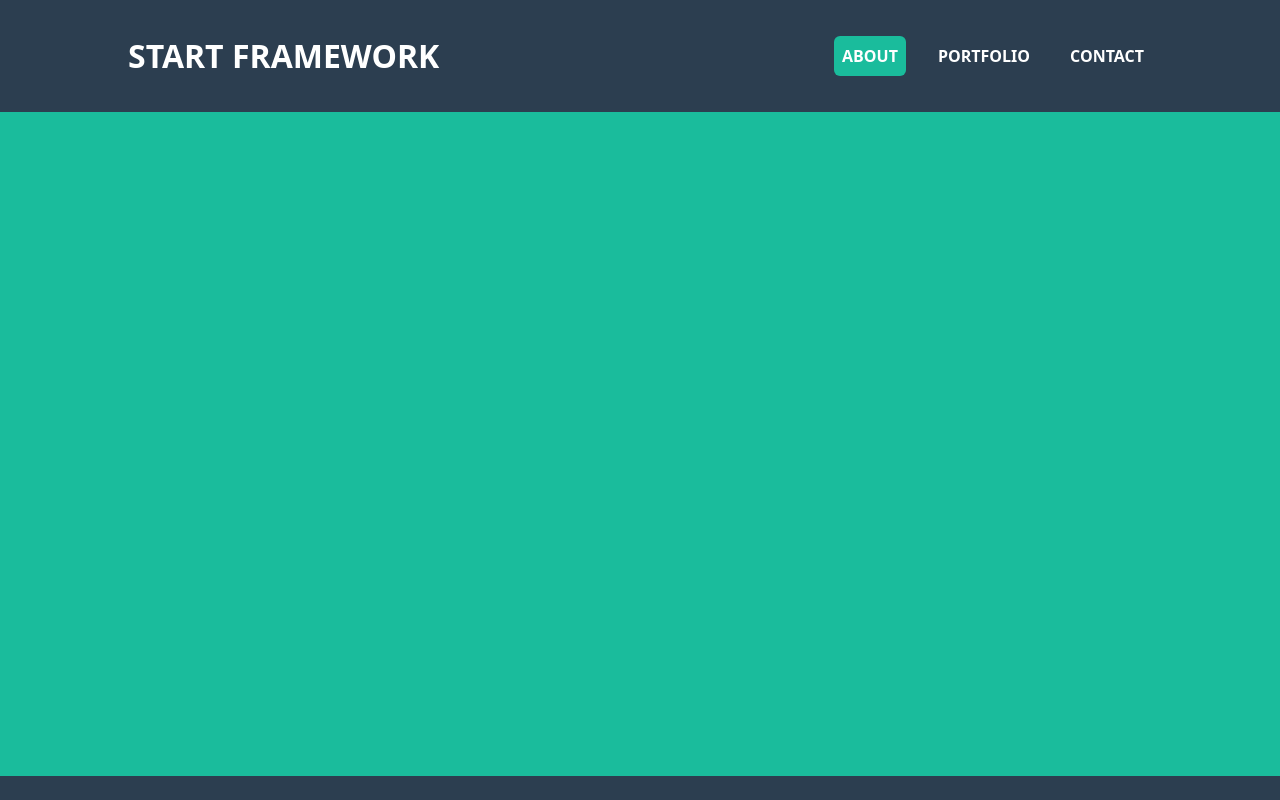
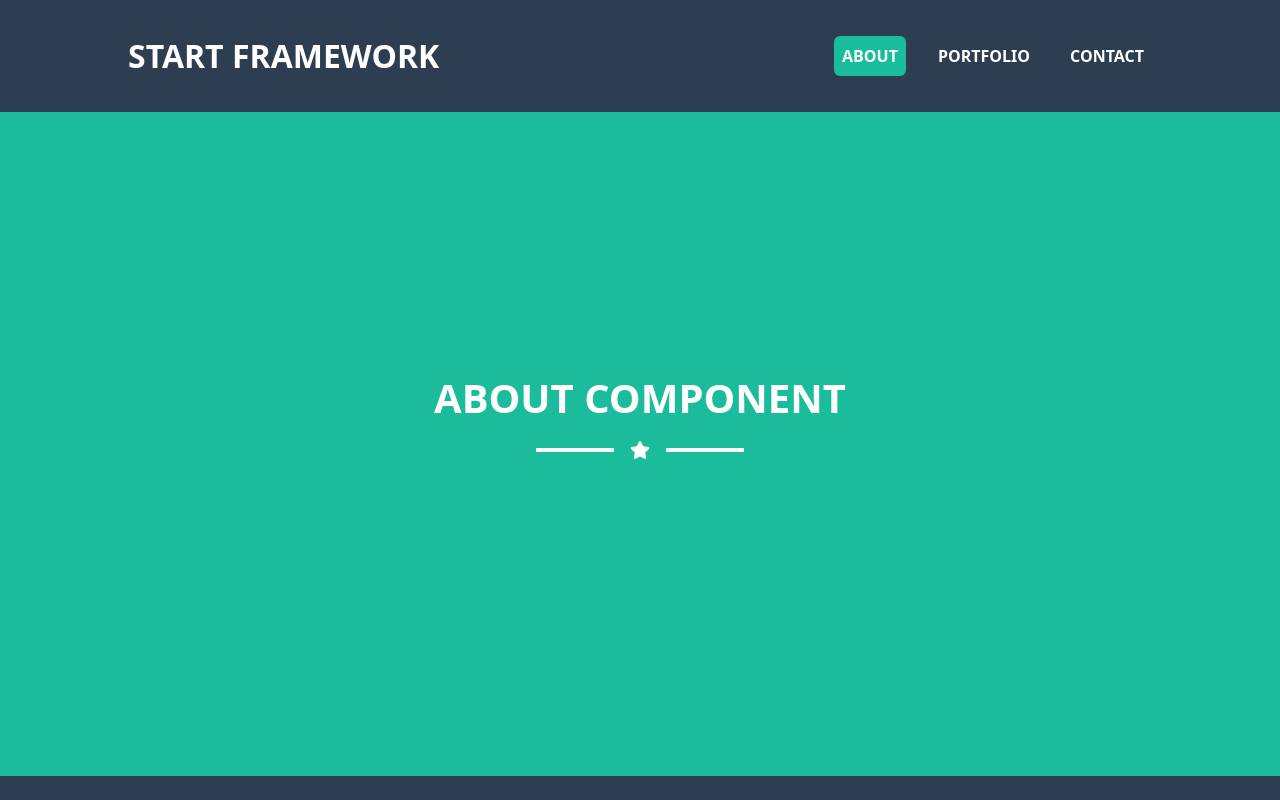
Before and after one commit to FaresElabasery/Start-Framework, a React (Vite) app: page /startFramework/about in a window 1280 px wide. Shown: the top 800 px of the page. Built offline with nearby package versions, Linux system fonts and the light colour scheme.

Commit message:
feat:enhance heading compoent

```diff
--- a/src/components/Heading/Heading.jsx
+++ b/src/components/Heading/Heading.jsx
@@ -1,13 +1,13 @@
 import { FaStar } from 'react-icons/fa'
 
-export default function Heading({ color = 'white' }) {
+export default function Heading({ text, color = 'white' }) {
   const colors = {
     dark: "text-Cgray-500",
     white: "text-white",
   };
   return (
     <>
-      <h1 className={`uppercase text-[clamp(27px,5vw,40px)] font-bold mt-16 ${colors[color]}`}>start Framework</h1>
+      <h1 className={`uppercase text-[clamp(27px,5vw,40px)] font-bold mt-16 ${colors[color]}`}>{text}</h1>
       <span className='w-52 h-1 mx-auto my-5 inline-block relative bg-white'>
         <span className='absolute top-1/2 left-1/2 -translate-1/2 px-4 bg-Cgreen-500'>
           <FaStar className='size-5' />
--- a/src/pages/About/About.jsx
+++ b/src/pages/About/About.jsx
@@ -1,11 +1,12 @@
 import React from 'react'
 import Container from './../../components/Container/Container';
+import Heading from './../../components/Heading/Heading';
 
 export default function About() {
   return (
     <div className='flex-center h-[97vh] bg-Cgreen-500 '>
       <Container>
-
+        <div className='flex-center flex-col '><Heading text='about component'/></div>
       </Container>
     </div>
   )
--- a/src/pages/Home/Home.jsx
+++ b/src/pages/Home/Home.jsx
@@ -9,7 +9,7 @@ export default function Home() {
                     <div className="img-container size-60 ">
                         <img className='w-100' src={homeImg} alt="person image" />
                     </div>
-                    <Heading />
+                    <Heading text={'start framework'}/>
                     <p>Graphic Artist - Web Designer - Illustrator</p>
                 </div>
             </Container>
```
